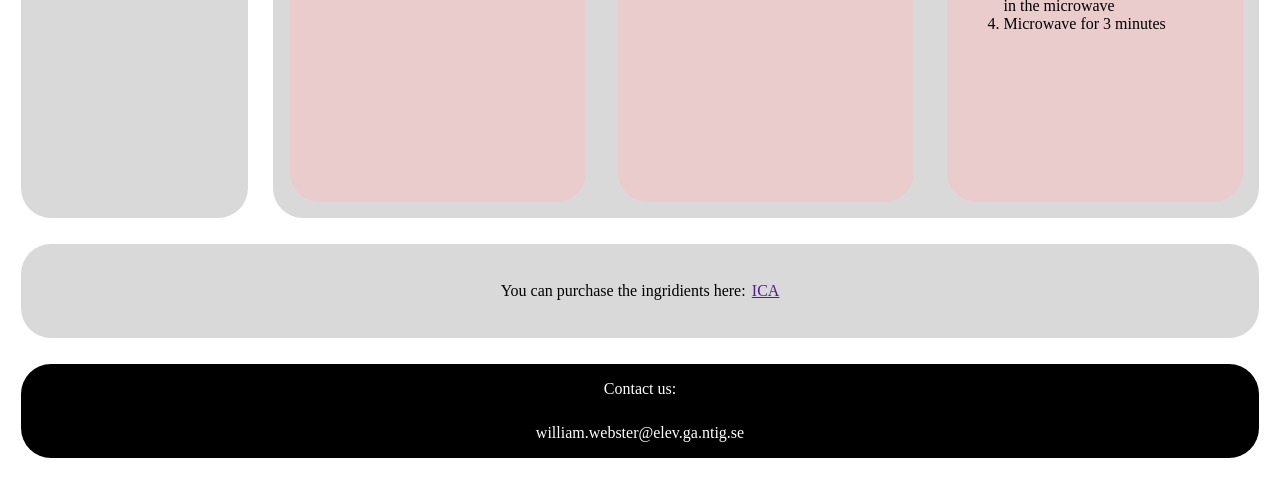
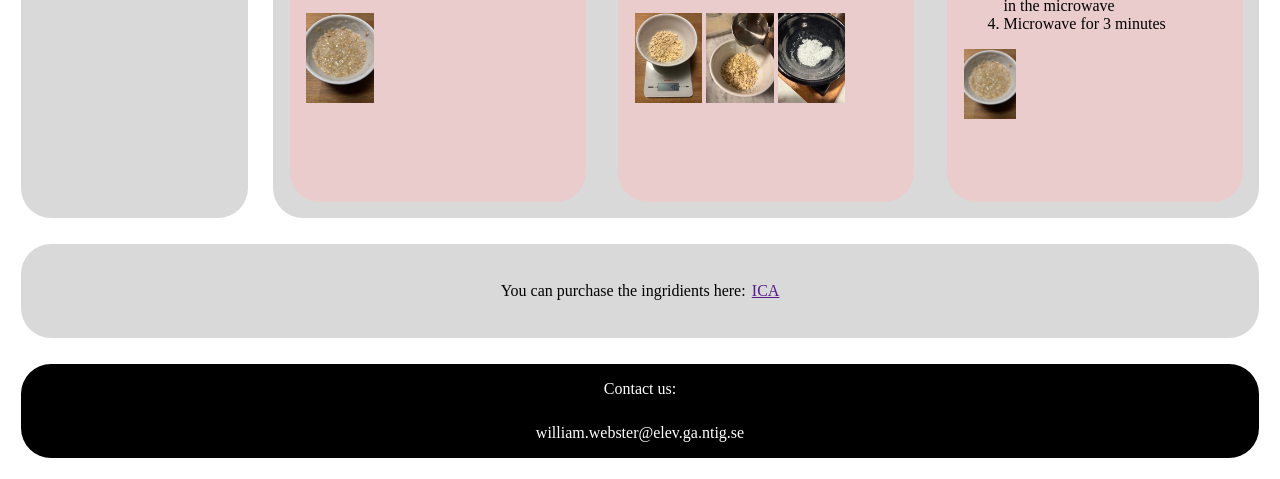
Before and after one commit to alien-zoidberg/Recipe, a plain HTML site: page index.html in a window 1280 px wide. Shown: the part 337-816 px from the top of the page. Drawn offline with Linux system fonts and the light colour scheme.

Commit message:
Added imiges and placed them out on the website.

```diff
--- a/index.html
+++ b/index.html
@@ -26,6 +26,7 @@
         <article id="food">
             <h2>About the food</h2>
             <p>Oatmeal poridge is a traditional nordic food made by boiling oats in water. It origienated around the midle ages.</p>
+            <img src="./img/image4.jpeg" alt="">
         </article>
 
         <article id="ing">
@@ -35,6 +36,9 @@
                 <li>Water</li>
                 <li>A pinch of salt</li>
             </ul>
+            <img src="./img/image0(1).jpeg" alt="">
+            <img src="./img/image2.jpeg" alt="">
+            <img src="./img/image3.jpeg" alt="">
         </article>
 
         <article id="rec">
@@ -45,6 +49,7 @@
                 <li>Place the bowl containing the oats in the microwave</li>
                 <li>Microwave for 3 minutes</li>
             </ol>
+            <img src="./img/image4.jpeg" id="bowlPoridge" alt="">
         </article>
     </main>
 
--- a/style.css
+++ b/style.css
@@ -44,6 +44,15 @@ article{
     border-radius: 30px;
 }
 
+img{
+    max-width: 100px;
+    max-height: 90px;
+}
+
+#bowlPoridge{
+    max-height: 70px;
+}
+
 nav{
     grid-area: 3/1/4/3;
     background-color: #D9D9D9;
```
Also changed, not shown: img/image0(1).jpeg (added), img/image2.jpeg (added), img/image3.jpeg (added), img/image4.jpeg (added).
